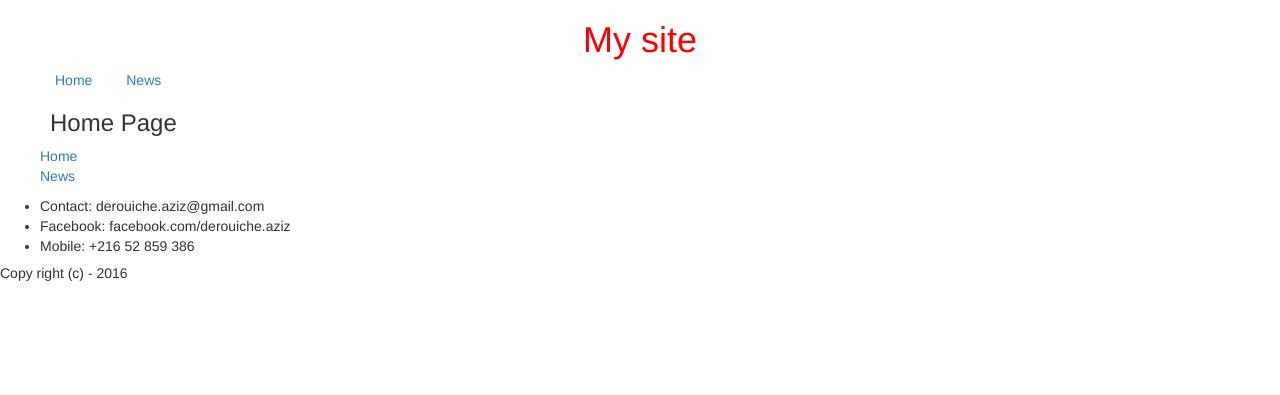
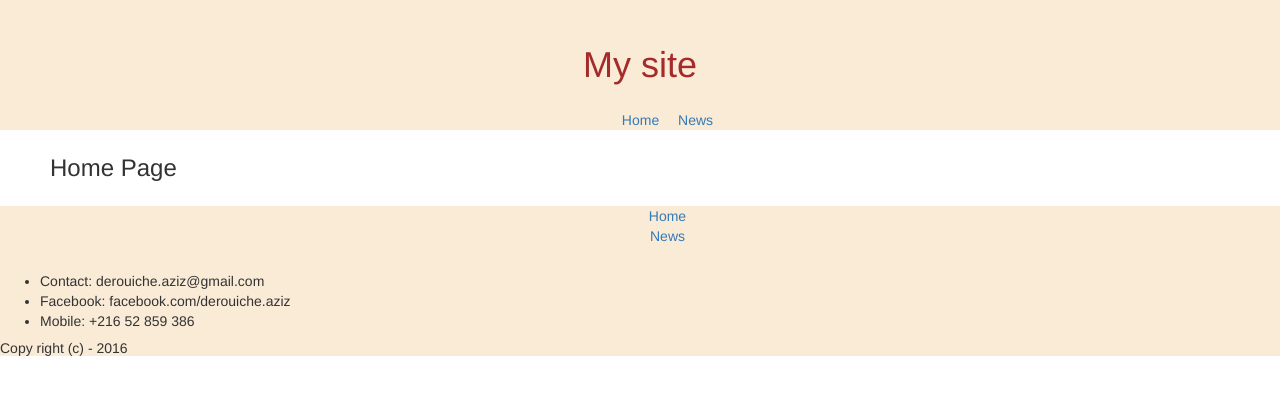
Before and after one commit to DerouicheMedAziz/my-site, a Jekyll site: the page built from index.html, in a window 1280 px wide. Shown: the top 395 px of the page. Built offline with Jekyll 4.4.1, drawn with Linux system fonts in a browser that asks for light colours; nearby versions of some CDN libraries; Markdown is read by kramdown in place of the engine named in the settings.

Commit message:
Change header and footer

```diff
--- a/_layouts/default.html
+++ b/_layouts/default.html
@@ -29,10 +29,10 @@
 
     </head>
     <body>
-        <head>
+        <header>
             <h1>My site</h1>
             {% include nav.html navclass='nav-top' %}
-        </head>
+        </header>
 
         {{content}}
 
--- a/css/style.css
+++ b/css/style.css
@@ -1,3 +1,29 @@
+header {
+  background-color: antiquewhite;
+  padding-top: 25px;
+  padding-bottom: 0px;
+}
+header h1 {
+  text-align: center;
+  color: brown;
+}
+
+footer {
+  background-color: antiquewhite;
+}
+
+nav {
+  margin-top: 25px;
+  margin-bottom: 25px;
+  text-align: center;
+  list-style: none;
+}
+nav li {
+  display: inline-block;
+  padding-left: 15px;
+  padding-left-right: 15px;
+}
+
 h3 {
   margin-left: 50px;
 }
@@ -8,19 +34,8 @@ p {
   text-align: justify;
 }
 
-.nav-top li {
-  display: inline-block;
-  margin-left: 15px;
-  margin-right: 15px;
-}
-
 .nav-bottom li {
   display: block;
 }
 
-h1 {
-  text-align: center;
-  color: red;
-}
-
 /*# sourceMappingURL=style.css.map */
```
Also changed, not shown: scss/style.scss (+25 -11 lines), 9 other files.
